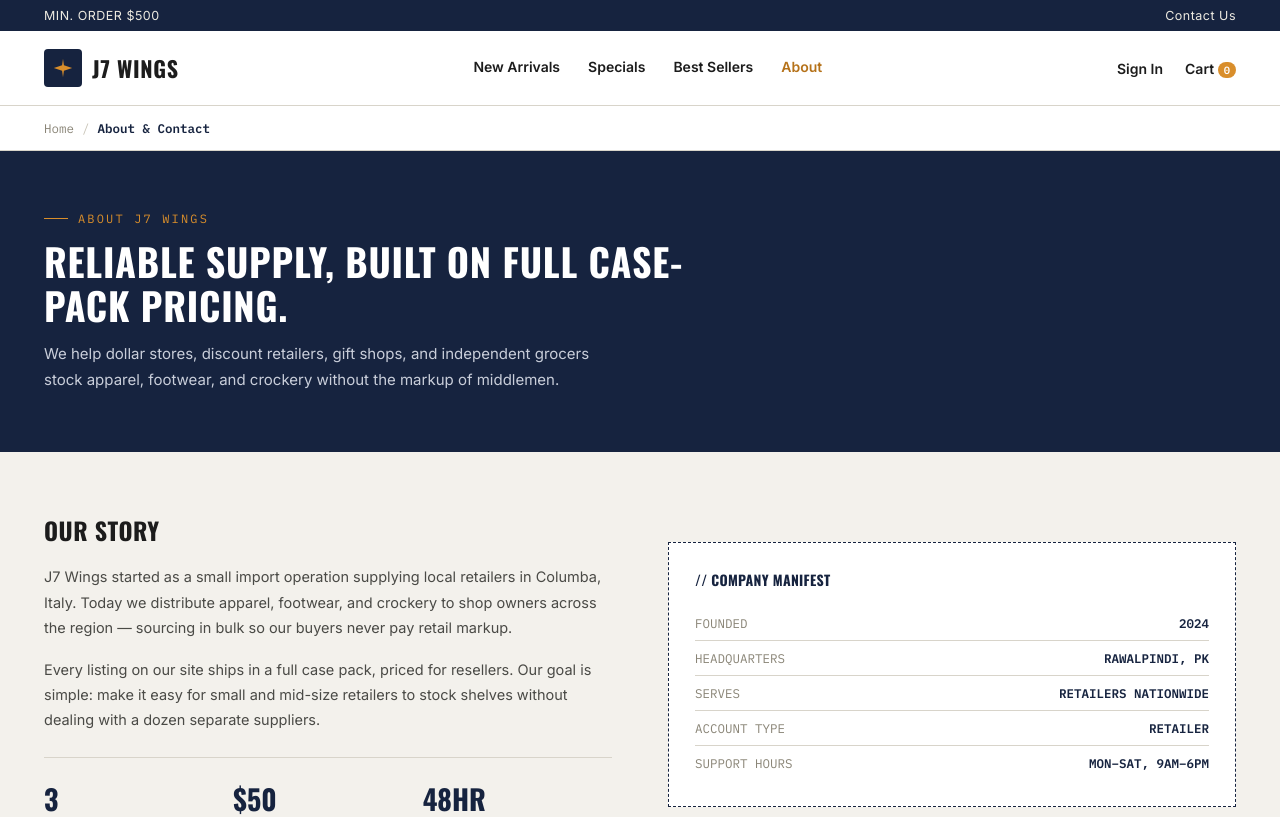
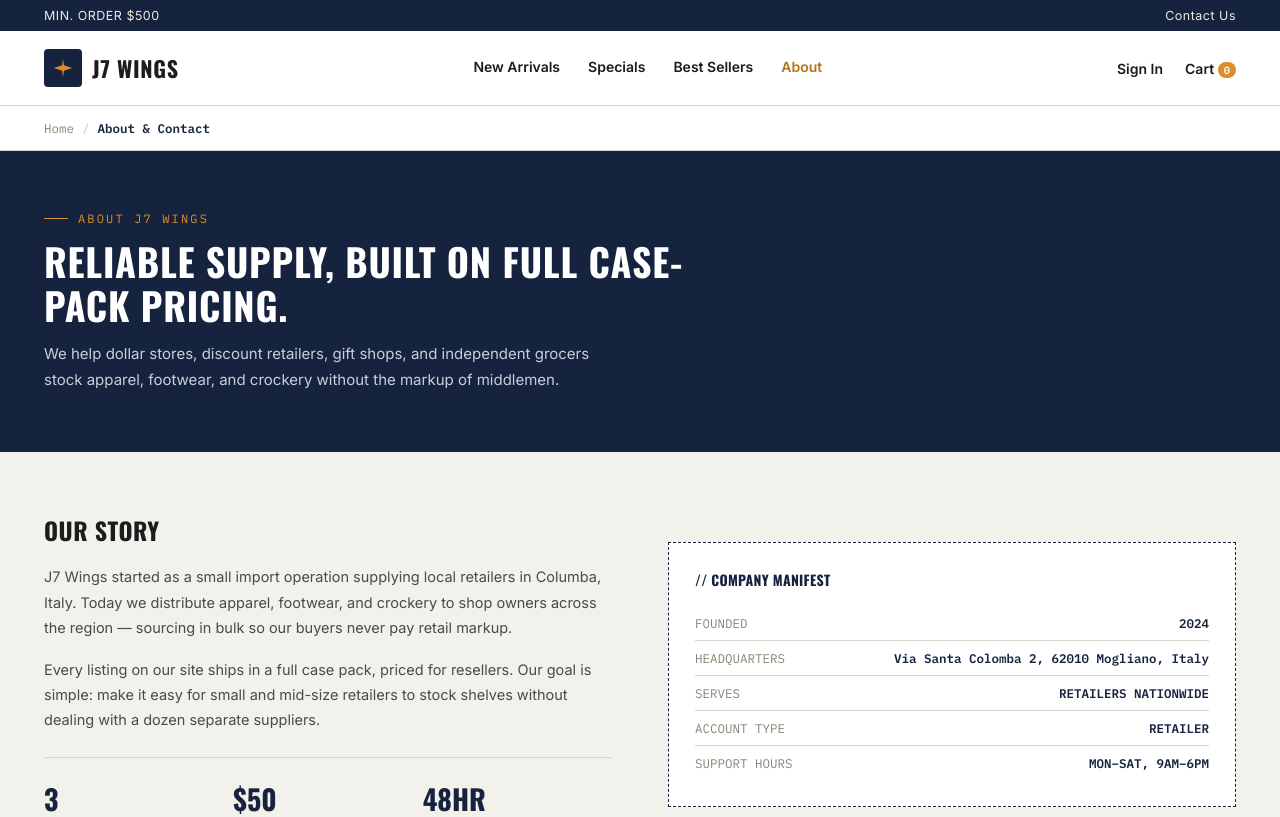
Before and after one commit to Iqra2-svg/j7wings-website, a React (Vite) app: page /about in a window 1280 px wide. Shown: the top 817 px of the page. Built offline with nearby package versions, Linux system fonts and the light colour scheme.

Commit message:
Update contact details

```diff
--- a/src/pages/AboutContact.jsx
+++ b/src/pages/AboutContact.jsx
@@ -144,7 +144,7 @@ export default function AboutContact() {
             </div>
             <div className="row">
               <span className="k">HEADQUARTERS</span>
-              <span className="v">RAWALPINDI, PK</span>
+              <span className="v">Via Santa Colomba 2, 62010 Mogliano, Italy</span>
             </div>
             <div className="row">
               <span className="k">SERVES</span>
```
